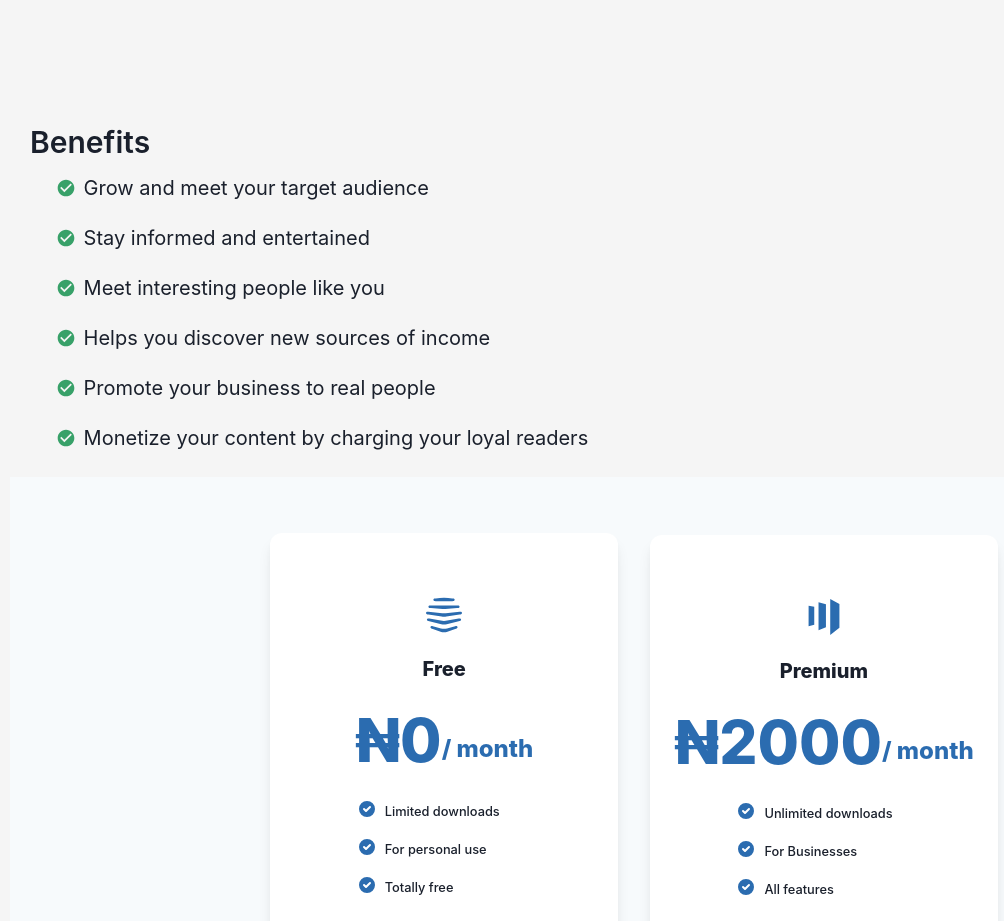
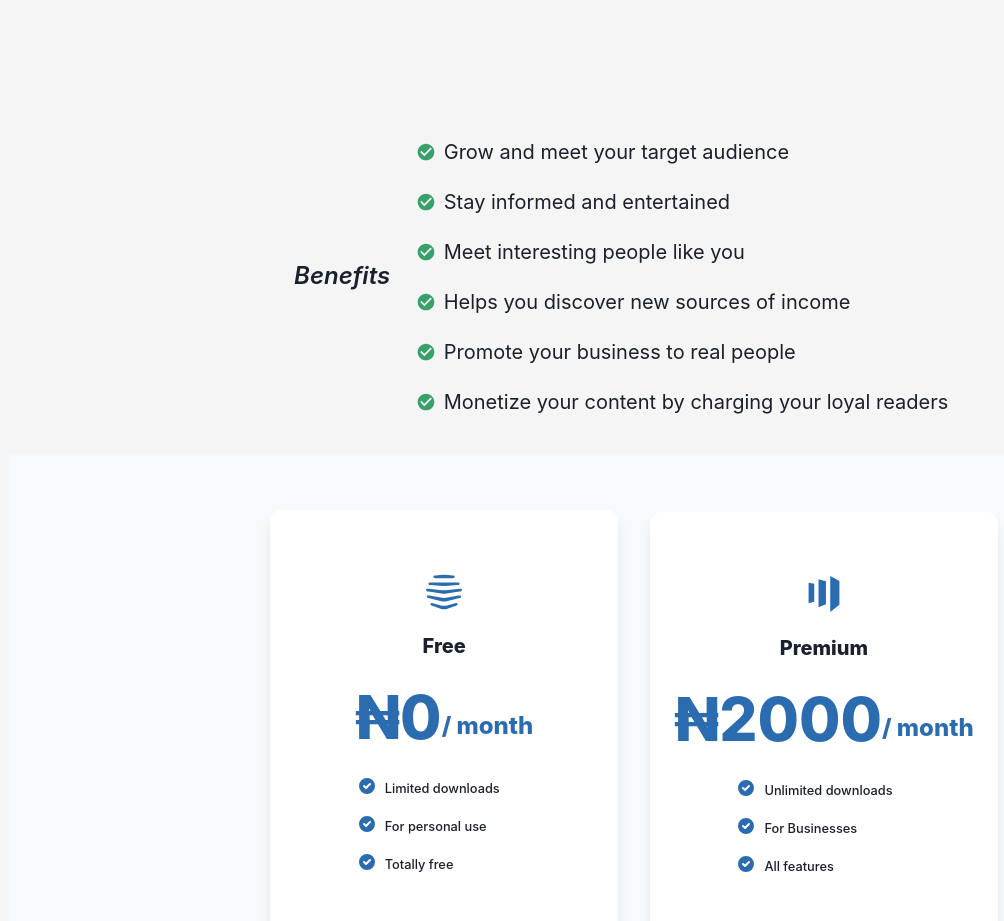
Before and after one commit to tobybrave/GUS, a React (Create React App) app: page / in a window 1280 px wide. Shown: the part 1100-2021 px from the top of the page, without its empty margins (6-1010 px from the left). Built offline with nearby package versions, Linux system fonts and the light colour scheme.

Commit message:
center benefits

```diff
--- a/src/components/Parts/Benefits.jsx
+++ b/src/components/Parts/Benefits.jsx
@@ -1,6 +1,6 @@
 import React from 'react';
 import {
-  Box,
+  Flex,
   ListItem,
   ListIcon,
   List,
@@ -11,8 +11,12 @@ import { MdCheckCircle } from 'react-icons/md';
 
 function Benefits() {
   return (
-    <Box m={5}>
-      <Heading fontSize="3xl" fontWeight={600} textAlign="left">
+    <Flex
+      m={5}
+      align="center"
+      justify="center"
+    >
+      <Heading fontSize="2xl" fontWeight={600} fontStyle="italic">
         Benefits
       </Heading>
       <List spacing={5}>
@@ -53,7 +57,7 @@ function Benefits() {
           </Text>
         </ListItem>
       </List>
-    </Box>
+    </Flex>
   );
 }
 
```
